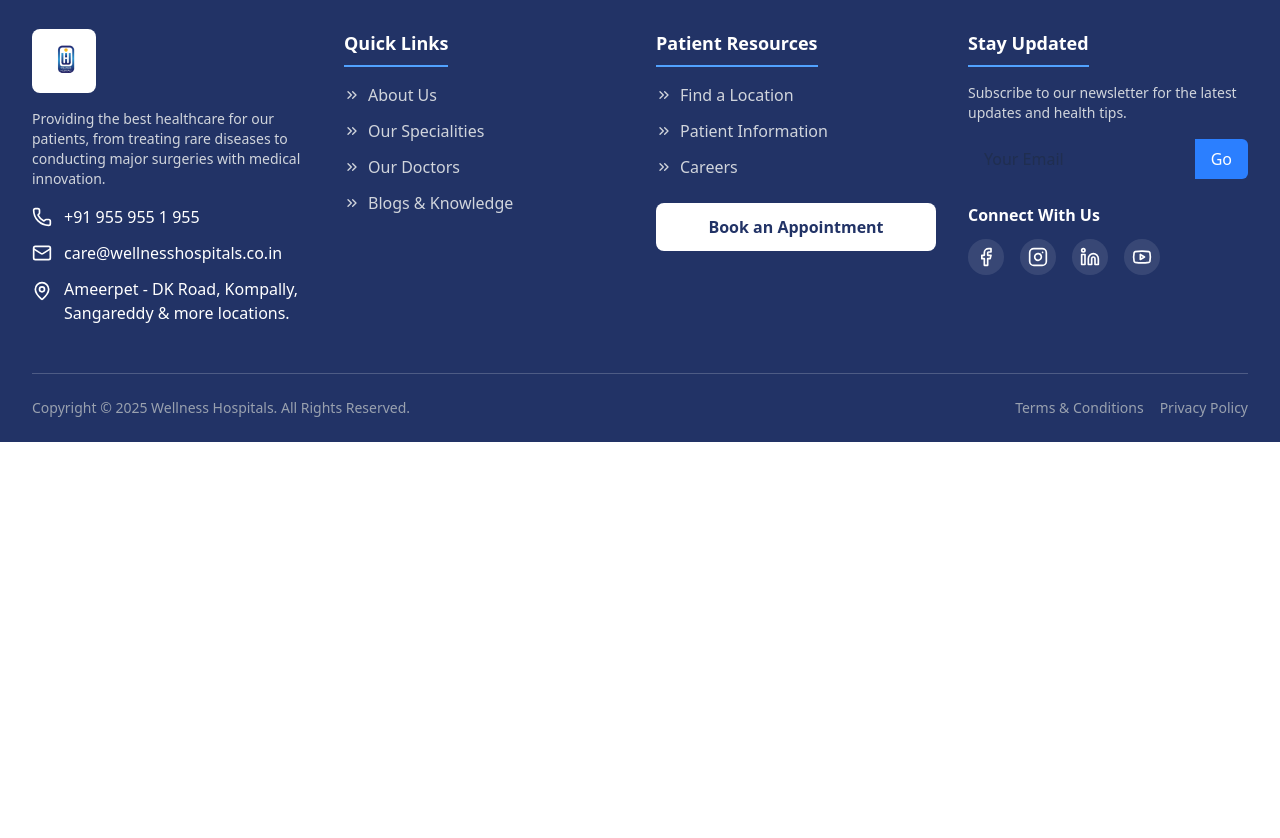
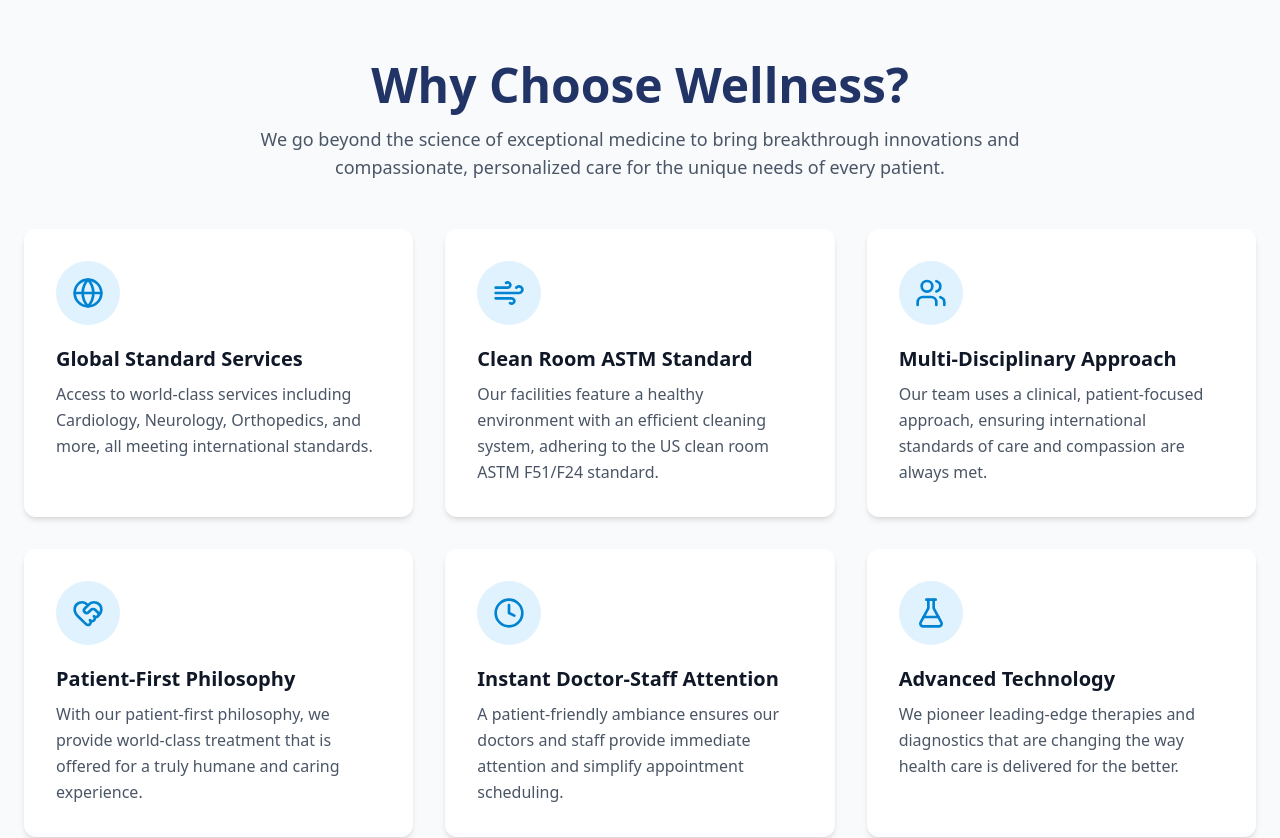
Before and after one commit to maruthishalivahana/wellness-frontend, a React (Vite) app: page / in a window 1280 px wide. Shown: the part 820-1658 px from the top of the page. Before the commit the page ends 1262 px from the top, so only its background shows below. Built offline with nearby package versions, Linux system fonts and the light colour scheme.

Commit message:
designed whyChooseWellness section component

```diff
--- a/src/Components/Home.jsx
+++ b/src/Components/Home.jsx
@@ -1,10 +1,12 @@
 import React from "react";
 // other homepage sections
 import { HeroSection } from "./HeroSection";
+import { WhyChooseUs } from "./WhyChooseUs";
 const Home = () => {
     return (
         <>
             <HeroSection />
+            <WhyChooseUs />
         </>
     );
 };
--- /dev/null
+++ b/src/Components/WhyChooseUs.jsx
@@ -0,0 +1,82 @@
+import React from 'react';
+import {
+    Globe,
+    Wind,
+    Users,
+    HeartHandshake,
+    Clock,
+    FlaskConical,
+} from 'lucide-react';
+
+// Data for the feature cards - easy to update!
+const features = [
+    {
+        icon: <Globe size={32} />,
+        title: 'Global Standard Services',
+        description: 'Access to world-class services including Cardiology, Neurology, Orthopedics, and more, all meeting international standards.',
+    },
+    {
+        icon: <Wind size={32} />,
+        title: 'Clean Room ASTM Standard',
+        description: 'Our facilities feature a healthy environment with an efficient cleaning system, adhering to the US clean room ASTM F51/F24 standard.',
+    },
+    {
+        icon: <Users size={32} />,
+        title: 'Multi-Disciplinary Approach',
+        description: 'Our team uses a clinical, patient-focused approach, ensuring international standards of care and compassion are always met.',
+    },
+    {
+        icon: <HeartHandshake size={32} />,
+        title: 'Patient-First Philosophy',
+        description: 'With our patient-first philosophy, we provide world-class treatment that is offered for a truly humane and caring experience.',
+    },
+    {
+        icon: <Clock size={32} />,
+        title: 'Instant Doctor-Staff Attention',
+        description: 'A patient-friendly ambiance ensures our doctors and staff provide immediate attention and simplify appointment scheduling.',
+    },
+    {
+        icon: <FlaskConical size={32} />,
+        title: 'Advanced Technology',
+        description: 'We pioneer leading-edge therapies and diagnostics that are changing the way health care is delivered for the better.',
+    },
+];
+
+export const WhyChooseUs = () => {
+    return (
+        <section className="bg-slate-50 py-16 md:py-24">
+            <div className="container mx-auto px-6">
+
+                {/* Section Header */}
+                <div className="text-center mb-12">
+                    <h2 className="text-4xl md:text-5xl font-extrabold" style={{ color: '#223366' }}>
+                        Why Choose Wellness?
+                    </h2>
+                    <p className="mt-4 text-lg text-gray-600 max-w-3xl mx-auto">
+                        We go beyond the science of exceptional medicine to bring breakthrough innovations and compassionate, personalized care for the unique needs of every patient.
+                    </p>
+                </div>
+
+                {/* Features Grid */}
+                <div className="grid gap-8 md:grid-cols-2 lg:grid-cols-3 cursor-pointer">
+                    {features.map((feature, index) => (
+                        <div
+                            key={index}
+                            className="bg-white p-8 rounded-xl shadow-md hover:shadow-2xl hover:-translate-y-2 transition-all duration-300 ease-in-out flex flex-col items-start"
+                        >
+                            <div className="bg-sky-100 text-sky-600 rounded-full p-4 mb-5">
+                                {feature.icon}
+                            </div>
+                            <h3 className="text-xl font-bold text-gray-900 mb-2">
+                                {feature.title}
+                            </h3>
+                            <p className="text-gray-600 leading-relaxed">
+                                {feature.description}
+                            </p>
+                        </div>
+                    ))}
+                </div>
+            </div>
+        </section>
+    );
+};
```
